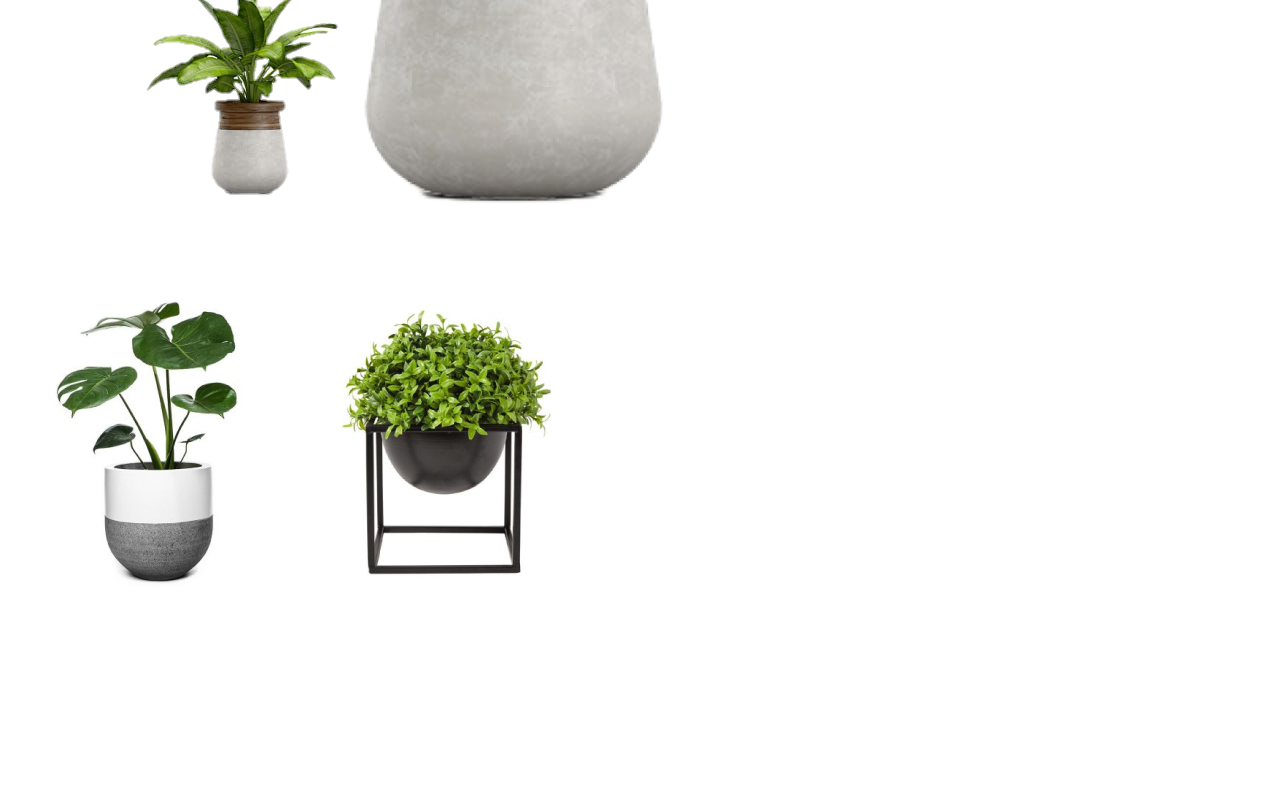
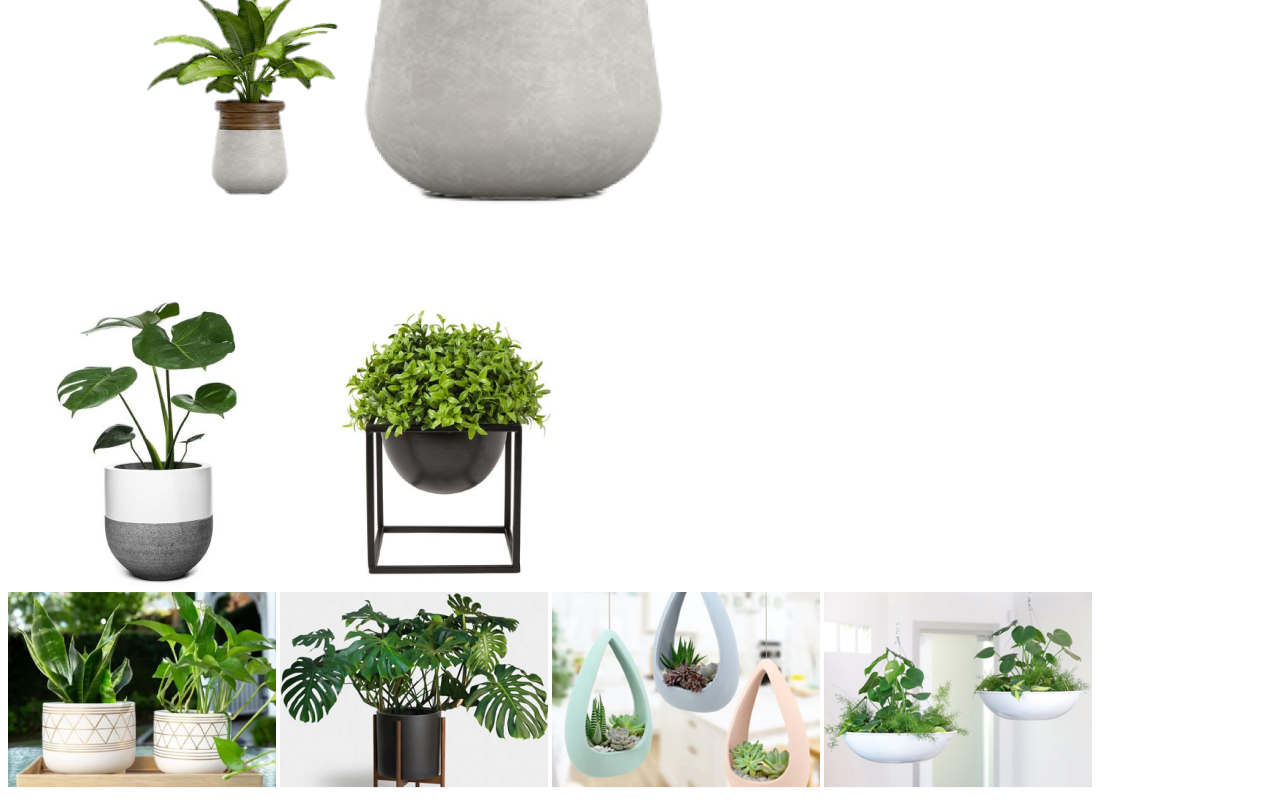
Before and after one commit to CrayzeS07/imgs-Green-Shop, a plain HTML site: page index.html in a window 1280 px wide. Shown: the part 752-1552 px from the top of the page. Before the commit the page ends 1352 px from the top, so only its background shows below. Drawn offline with Linux system fonts and the light colour scheme.

Commit message:
Add files via upload

```diff
--- a/index.html
+++ b/index.html
@@ -11,5 +11,11 @@
       <img src="./imgs/image 14.jpg" alt="" />
       <img src="./imgs/image 15.jpg" alt="" />
     </div>
+    <div>
+      <img src="./imgs/01.jpg" alt="imgs">
+      <img src="./imgs/02.jpg" alt="imgs">
+      <img src="./imgs/03.jpg" alt="imgs">
+      <img src="./imgs/04.jpg" alt="imgs">
+    </div>
   </body>
 </html>
```
Also changed, not shown: imgs/01.jpg (added), imgs/02.jpg (added), imgs/03.jpg (added), imgs/04.jpg (added).
